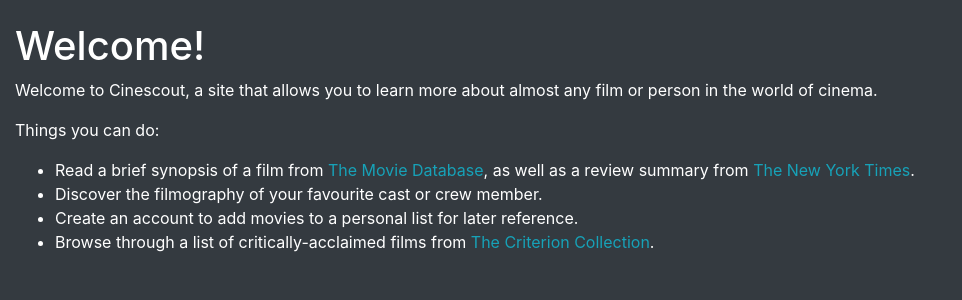
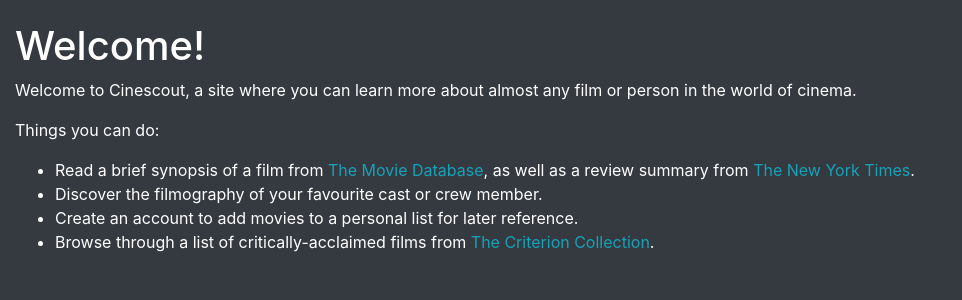
Before and after one commit to dunnesquared/cinescout, a Flask app: page / in a window 1280 px wide. Shown: the part 59-359 px from the top of the page, without its empty margins (0-962 px from the left). Run offline with Flask 2, Linux system fonts and the light colour scheme; some libraries are stand-ins or nearby versions.

Commit message:
Edit intro text

```diff
--- a/cinescout/templates/index.html
+++ b/cinescout/templates/index.html
@@ -4,7 +4,7 @@
 {% block body %}
   <h1>Welcome!</h1>
   <p>
-    Welcome to Cinescout, a site that allows you to learn more about almost
+    Welcome to Cinescout, a site where you can learn more about almost
     any film or person in the world of cinema.
   </p>
 
```
